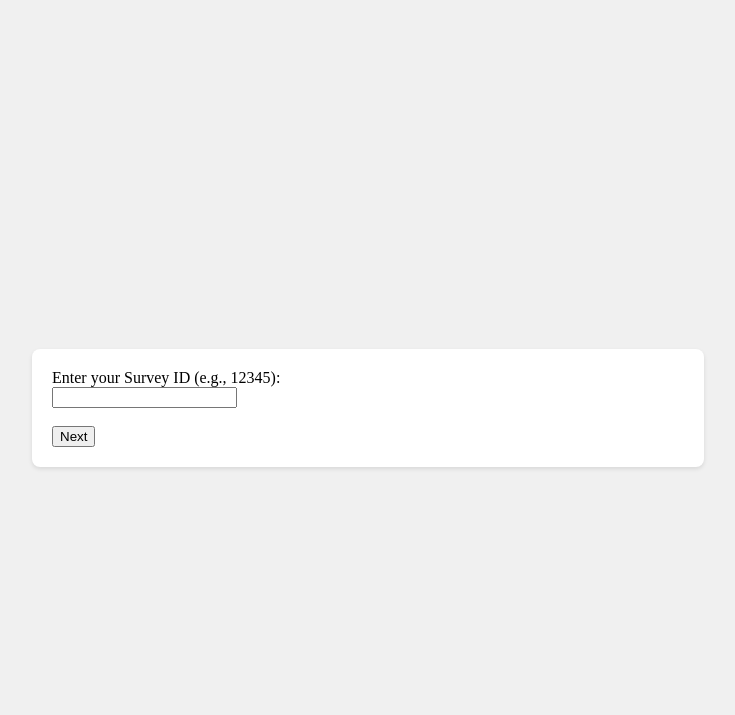
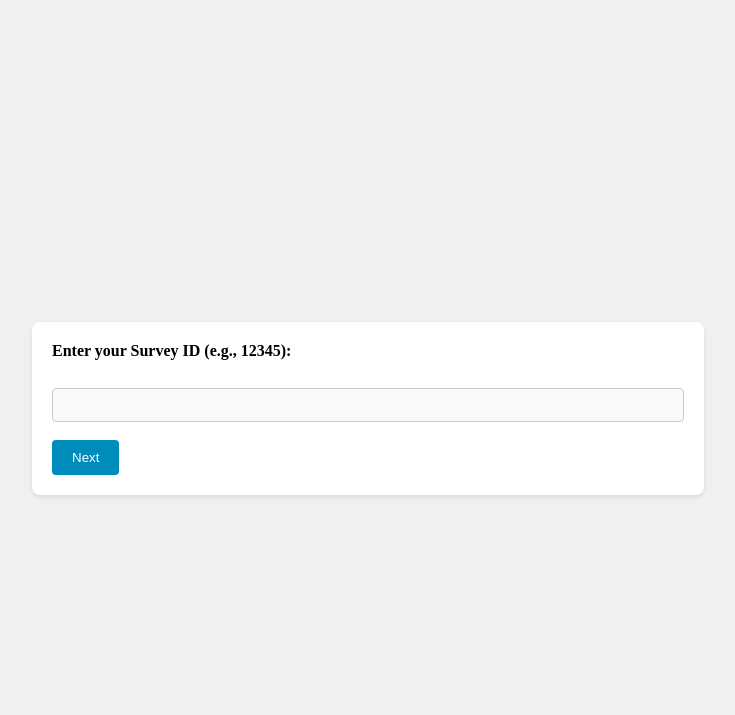
Before and after one commit to RadiumLZhang/Questionnaire-Website, a Flask app: page / in a window 1280 px wide. Shown: the top 715 px of the page, without its empty margins (272-1007 px from the left). Run offline with Flask 3, Linux system fonts and the light colour scheme.

Commit message:
feat(front-end): change survey entry page style

```diff
--- a/static/css/styles.css
+++ b/static/css/styles.css
@@ -82,18 +82,49 @@ body {
 
 .navigation {
     margin-top: 20px; /* Space above the buttons */
+    justify-content: center;
+    display: flex;
+    gap: 10px; /* Space between buttons */
 }
 
 /* Style the navigation section */
-.navigation .button {
+.button {
     padding: 10px 20px;
     border: none;
     background-color: #008CBA;  /* Blue background */
     color: white;
     cursor: pointer;
     border-radius: 4px;  /* Rounded corners */
+    text-decoration: none;  /* Remove underline from the anchor tag */
+    display: inline-block;  /* Make the anchor tag behave like a button */
 }
 
-.navigation .button:hover {
+.button:hover {
     background-color: #005f5f;  /* Darker blue on hover */
 }
+
+
+/* survey_id_entry_page*/
+/* Styling for the label */
+label[for="survey_id"] {
+    font-size: 16px;        /* Slightly larger font size */
+    font-weight: bold;      /* Bold font weight */
+    display: block;         /* Display as block to ensure it takes the full width */
+    margin-bottom: 10px;    /* Space below the label */
+}
+
+/* Styling for the number input field */
+#survey_id {
+    width: 100%;            /* Take the full width of the container */
+    padding: 8px 10px;      /* Padding for a comfortable input space */
+    border: 1px solid #ccc; /* Border to distinguish the input */
+    border-radius: 4px;     /* Slight rounded corners */
+    background-color: #f9f9f9; /* Subtle background color */
+    font-size: 14px;        /* Font size for the input */
+    box-sizing: border-box; /* To ensure padding and border are included in width */
+}
+
+#survey_id:focus {
+    border-color: #008CBA;  /* Change border color on focus for emphasis */
+    outline: none;          /* Remove default browser outline */
+}
```
